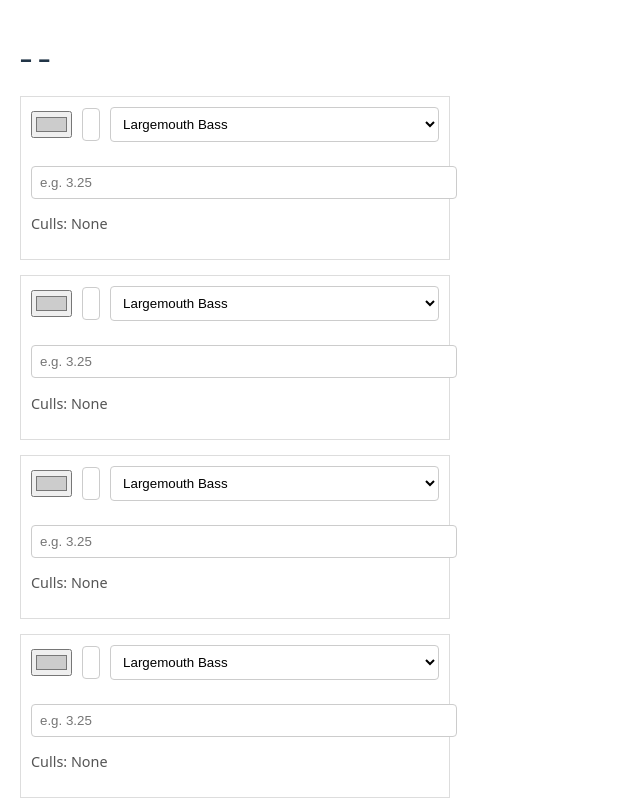
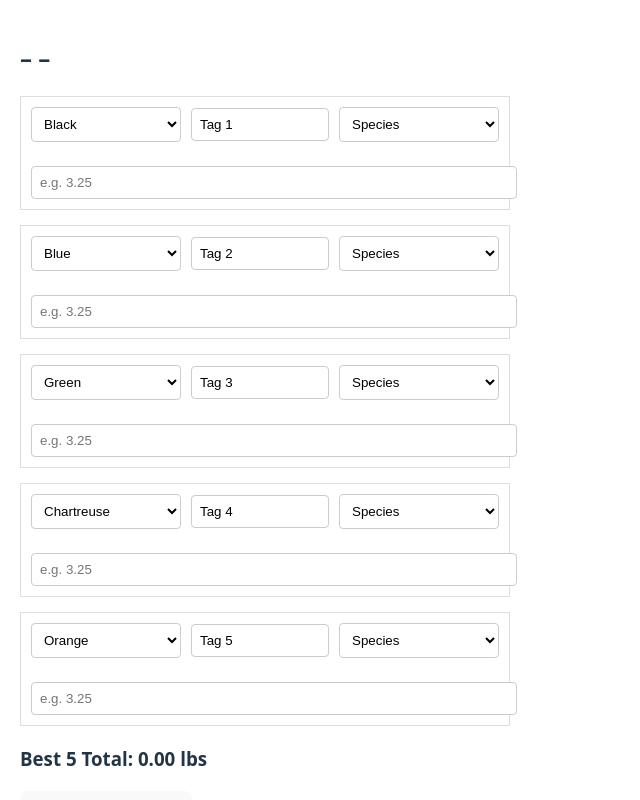
Before and after one commit to grantmarsh24/cull-tracker-app, a React (Vite) app: page / in a window 1280 px wide. Both pictures are taken after a click on the button "Start Tournament". Shown: the top 800 px of the page, without its empty margins (0-640 px from the left). Built offline with nearby package versions, Linux system fonts and the light colour scheme.

Commit message:
UI updates for color dropdown, species label, and layout

```diff
--- a/src/App.jsx
+++ b/src/App.jsx
@@ -1,15 +1,29 @@
 import React, { useState } from "react";
 
 const defaultTags = [
-  { name: "Tag 1", color: "#cccccc", species: "Largemouth Bass" },
-  { name: "Tag 2", color: "#cccccc", species: "Largemouth Bass" },
-  { name: "Tag 3", color: "#cccccc", species: "Largemouth Bass" },
-  { name: "Tag 4", color: "#cccccc", species: "Largemouth Bass" },
-  { name: "Tag 5", color: "#cccccc", species: "Largemouth Bass" }
+  { name: "Tag 1", color: "Black", species: "" },
+  { name: "Tag 2", color: "Blue", species: "" },
+  { name: "Tag 3", color: "Green", species: "" },
+  { name: "Tag 4", color: "Chartreuse", species: "" },
+  { name: "Tag 5", color: "Orange", species: "" }
+];
+
+const colorOptions = [
+  "Black",
+  "Blue",
+  "Green",
+  "Chartreuse",
+  "Orange",
+  "White",
+  "Yellow",
+  "Red",
+  "Purple",
+  "Gray",
+  "Orange/White",
+  "Pink"
 ];
 
 const inputStyle = {
-  width: "100%",
   padding: 8,
   backgroundColor: "#fff",
   color: "#000",
@@ -39,7 +53,7 @@ export default function CullTracker() {
       tags,
       fishWeights,
       cullHistory,
-      bestFiveTotal: getBestFive(),
+      bestFiveTotal: getBestFive()
     };
     setTournaments([...tournaments, summary]);
     setView("summary");
@@ -109,12 +123,13 @@ export default function CullTracker() {
     return (
       <div style={{ padding: 20, maxWidth: 600, margin: "0 auto" }}>
         <h1 style={{ fontSize: "1.5rem" }}>Start a New Tournament</h1>
-        <input style={inputStyle} placeholder="Tournament Name" value={tournamentName} onChange={(e) => setTournamentName(e.target.value)} /><br /><br />
-        <input style={inputStyle} placeholder="Location" value={location} onChange={(e) => setLocation(e.target.value)} /><br /><br />
-        <input style={inputStyle} type="date" value={date} onChange={(e) => setDate(e.target.value)} /><br /><br />
-        <textarea style={inputStyle} placeholder="Notes" value={notes} onChange={(e) => setNotes(e.target.value)} /><br /><br />
+        <input style={{ ...inputStyle, width: "100%" }} placeholder="Tournament Name" value={tournamentName} onChange={(e) => setTournamentName(e.target.value)} /><br /><br />
+        <input style={{ ...inputStyle, width: "100%" }} placeholder="Location" value={location} onChange={(e) => setLocation(e.target.value)} /><br /><br />
+        <label>Date:</label><br />
+        <input style={{ ...inputStyle, width: "100%" }} type="date" value={date} onChange={(e) => setDate(e.target.value)} /><br /><br />
+        <textarea style={{ ...inputStyle, width: "100%" }} placeholder="Notes" value={notes} onChange={(e) => setNotes(e.target.value)} /><br /><br />
         <label>Weight Format:</label><br />
-        <select style={inputStyle} value={unit} onChange={(e) => setUnit(e.target.value)}>
+        <select style={{ ...inputStyle, width: "100%" }} value={unit} onChange={(e) => setUnit(e.target.value)}>
           <option value="decimal">Pounds (e.g. 3.25)</option>
           <option value="lbs_oz">Pounds & Ounces</option>
         </select><br /><br />
@@ -151,22 +166,27 @@ export default function CullTracker() {
       {tags.map((tag, index) => (
         <div key={tag.name} style={{ border: "1px solid #ddd", marginBottom: 15, padding: 10 }}>
           <div style={{ display: "flex", alignItems: "center", gap: 10 }}>
-            <input
-              type="color"
+            <select
               value={tag.color}
               onChange={(e) => updateTag(index, "color", e.target.value)}
-            />
+              style={{ ...inputStyle, width: 150 }}
+            >
+              {colorOptions.map((color) => (
+                <option key={color} value={color}>{color}</option>
+              ))}
+            </select>
             <input
               placeholder="Name or Number"
               value={tag.name}
               onChange={(e) => updateTag(index, "name", e.target.value)}
-              style={{ flex: 1, ...inputStyle }}
+              style={{ width: 120, ...inputStyle }}
             />
             <select
-              value={tag.species || "Largemouth Bass"}
+              value={tag.species || ""}
               onChange={(e) => updateTag(index, "species", e.target.value)}
-              style={inputStyle}
+              style={{ width: 160, ...inputStyle }}
             >
+              <option value="">Species</option>
               <option value="Largemouth Bass">Largemouth Bass</option>
               <option value="Smallmouth Bass">Smallmouth Bass</option>
               <option value="Spotted Bass">Spotted Bass</option>
@@ -179,7 +199,7 @@ export default function CullTracker() {
               placeholder="e.g. 3.25"
               value={fishWeights[tag.name] || ""}
               onChange={(e) => updateWeight(tag.name, e.target.value)}
-              style={inputStyle}
+              style={{ width: "100%", ...inputStyle }}
             />
           ) : (
             <div style={{ display: "flex", gap: 10 }}>
@@ -205,10 +225,6 @@ export default function CullTracker() {
               />
             </div>
           )}
-          <br />
-          <p style={{ fontSize: "0.9em", color: "#555" }}>
-            Culls: {(cullHistory[tag.name] || []).join(", ") || "None"}
-          </p>
         </div>
       ))}
 
```
